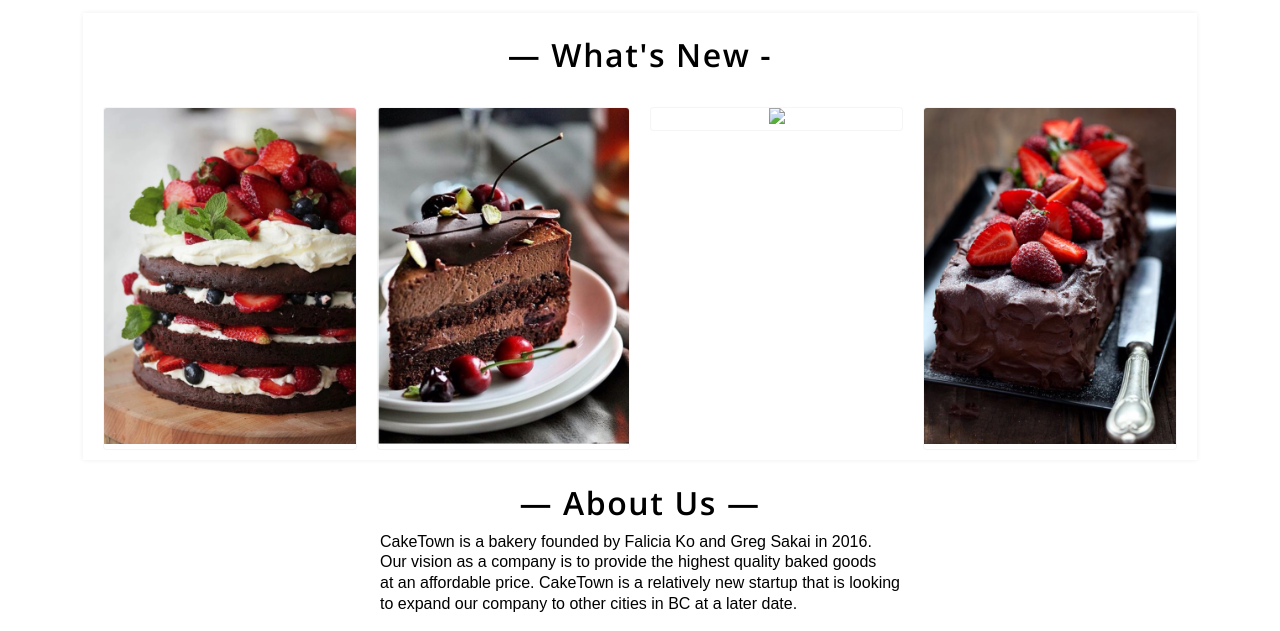
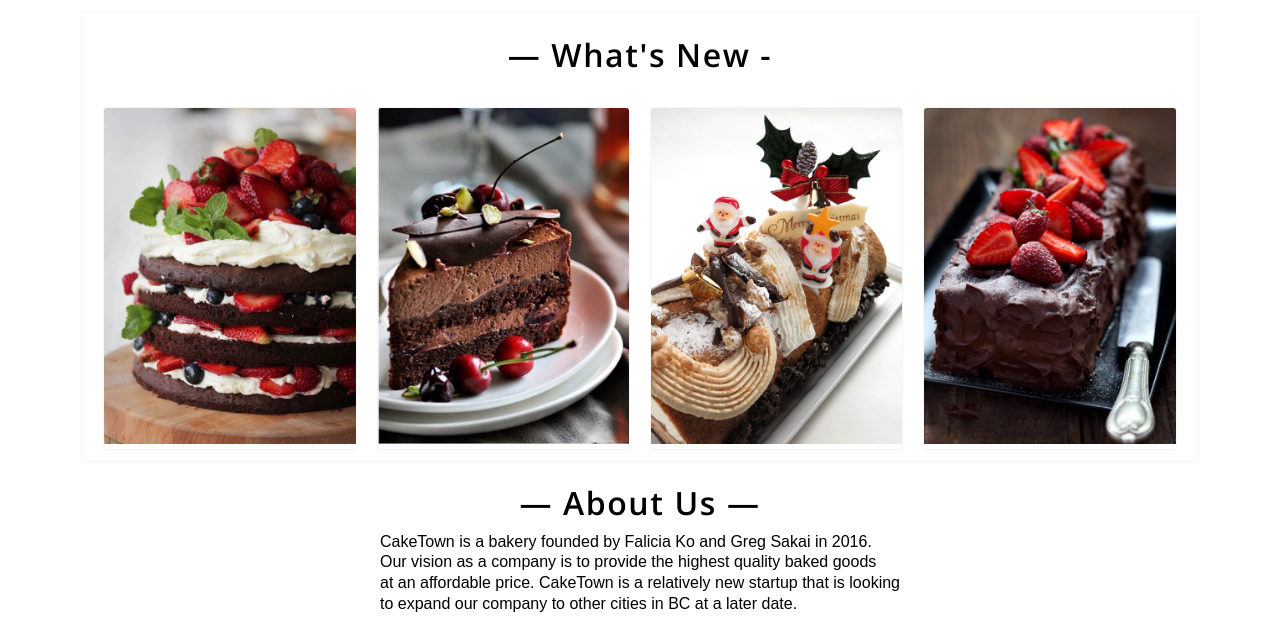
Before and after one commit to gregsakai/CakeTown, a plain HTML site: page index.html in a window 1280 px wide. Shown: the part 871-1502 px from the top of the page. Drawn offline with nearby package versions, Linux system fonts and the light colour scheme.

Commit message:
Add files via upload

```diff
--- a/index.html
+++ b/index.html
@@ -128,7 +128,7 @@
 
     <div class="col-1-4">
     <div class="show show-first">
-      <img src="images/caketown5.jpg." />
+      <img src="images/caketown5.jpg" />
       <div class="mask">
         <h2>Reindeer Sled</h2>
         <p>$30.00</p>
```
